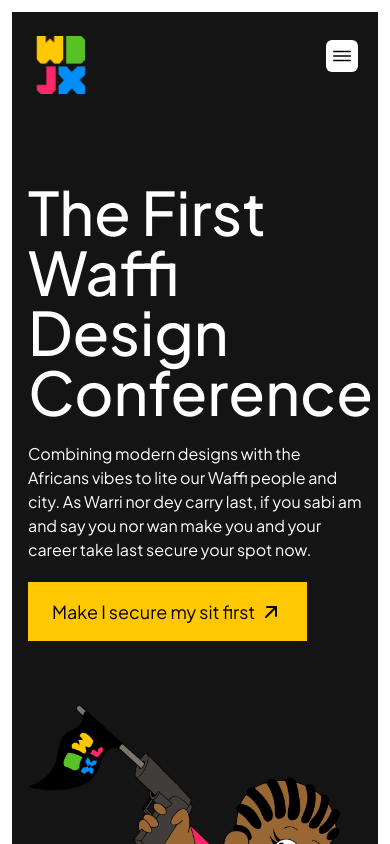
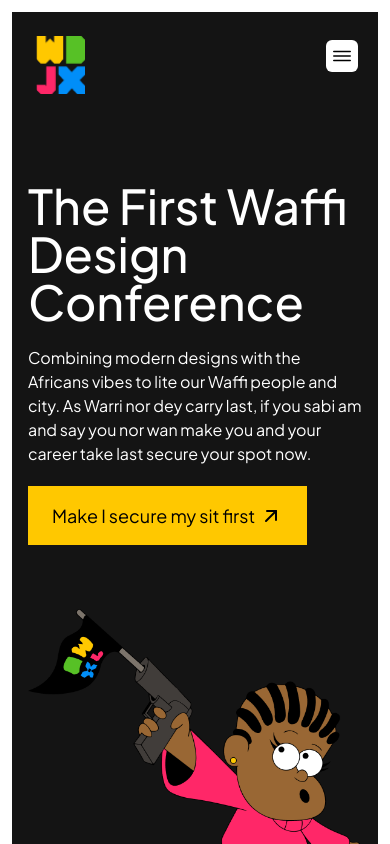
Before and after one commit to Matthewokiemute/wdjx, a Next.js app: page / in a window 390 px wide. Shown: the top 844 px of the page. Built offline with nearby package versions, Linux system fonts and the light colour scheme.

Commit message:
edited hero  text

```diff
--- a/src/components/HeroSection.jsx
+++ b/src/components/HeroSection.jsx
@@ -10,7 +10,7 @@ const HeroSection = () => {
   return (
     <div className="px-4 my-16 lg:my-20 lg:px-40 ">
       <h1
-        className="text-6xl md:text-7xl lg:text-8xl font-medium mb-5 lg:mb-10 text-white"
+        className="text-5xl md:text-7xl lg:text-8xl font-medium mb-5 lg:mb-10 text-white"
         data-aos="fade-up"
         data-aos-delay="400"
       >
```
